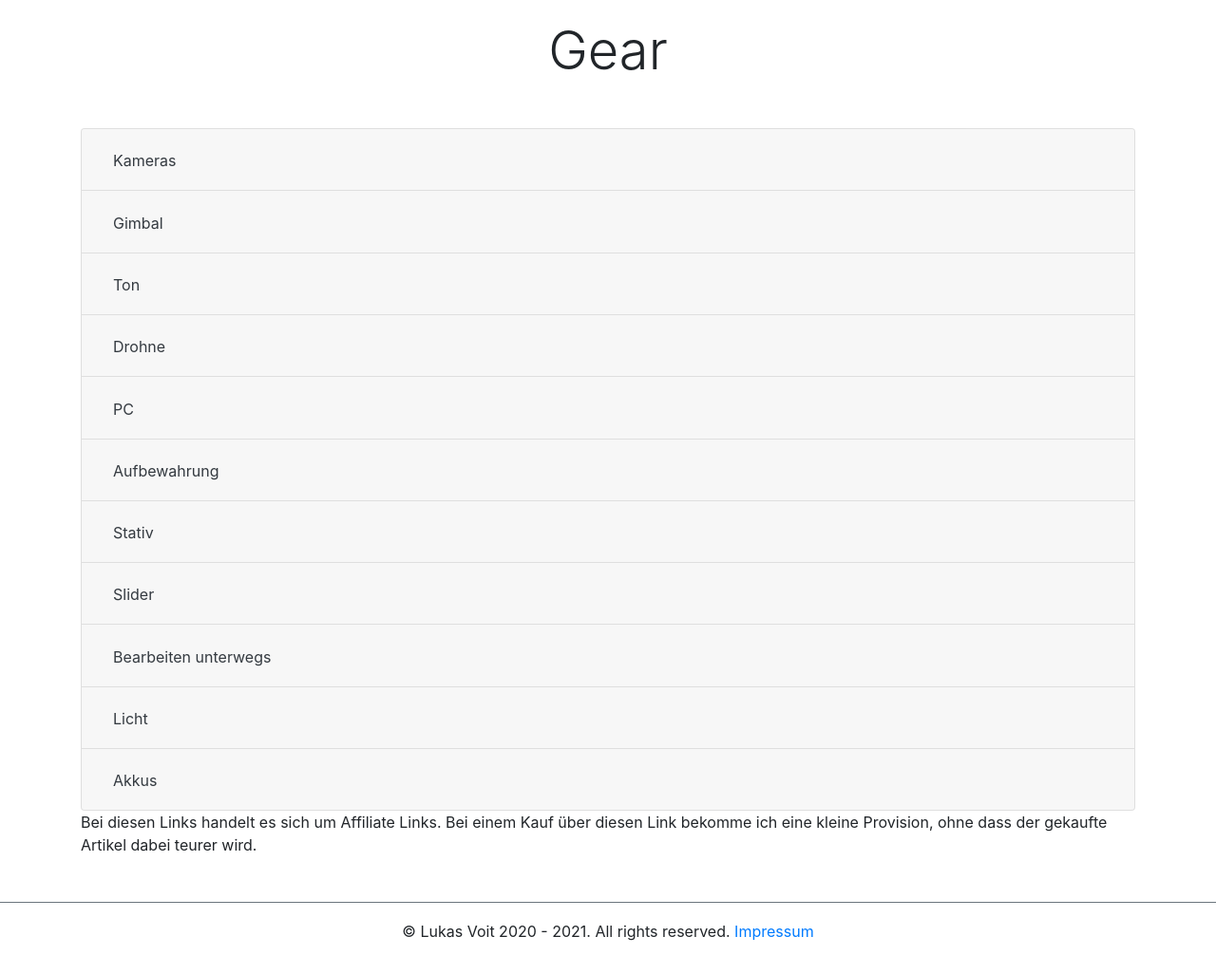
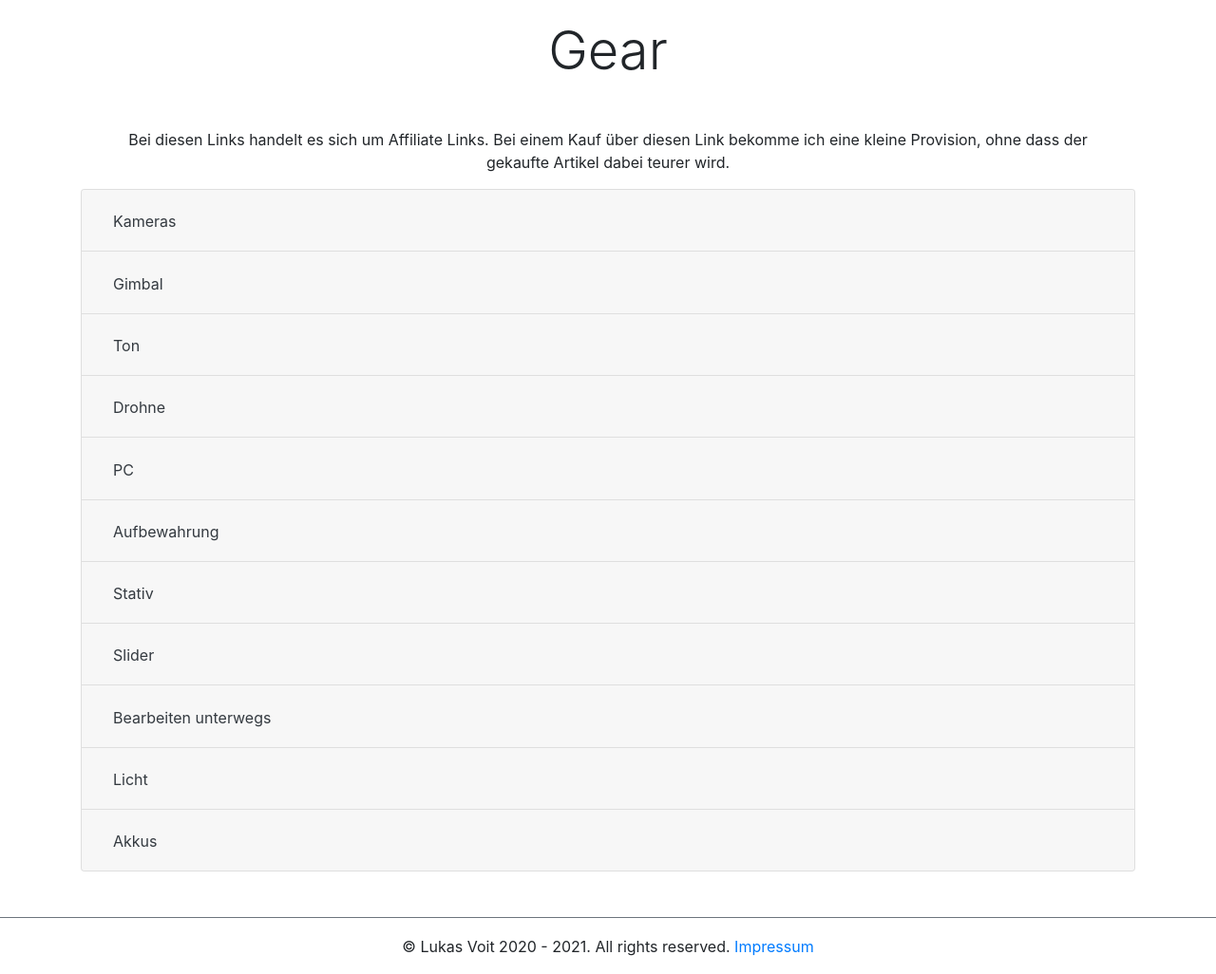
Before and after one commit to nimradium/lukasvoit.com, a plain HTML site: page index.html in a window 1280 px wide. Shown: the part 3620-4646 px from the top of the page at 95% size. Drawn offline with Linux system fonts and the light colour scheme.

Commit message:
changed affiliate link placement

```diff
--- a/index.html
+++ b/index.html
@@ -172,6 +172,7 @@
         </div>
         <hr>
         <h2 id="gear" class="col-12 display-4 text-center mb-5">Gear</h2>
+        <p class="col-12 text-center">Bei diesen Links handelt es sich um Affiliate Links. Bei einem Kauf über diesen Link bekomme ich eine kleine Provision, ohne dass der gekaufte Artikel dabei teurer wird.</p>
         <div id="gear-accordion" class="accordion">
             <div class="card">
                 <div class="card-header" id="cameras-h">
@@ -546,7 +547,6 @@
                 </div>
             </div>
         </div>
-        <p>Bei diesen Links handelt es sich um Affiliate Links. Bei einem Kauf über diesen Link bekomme ich eine kleine Provision, ohne dass der gekaufte Artikel dabei teurer wird.</p>
         <hr class="d-none invisible">
         <h2 id="support" class="col-12 display-4 text-center mb-5 d-none invisible">Unterstützen</h2>
     </div>
```
